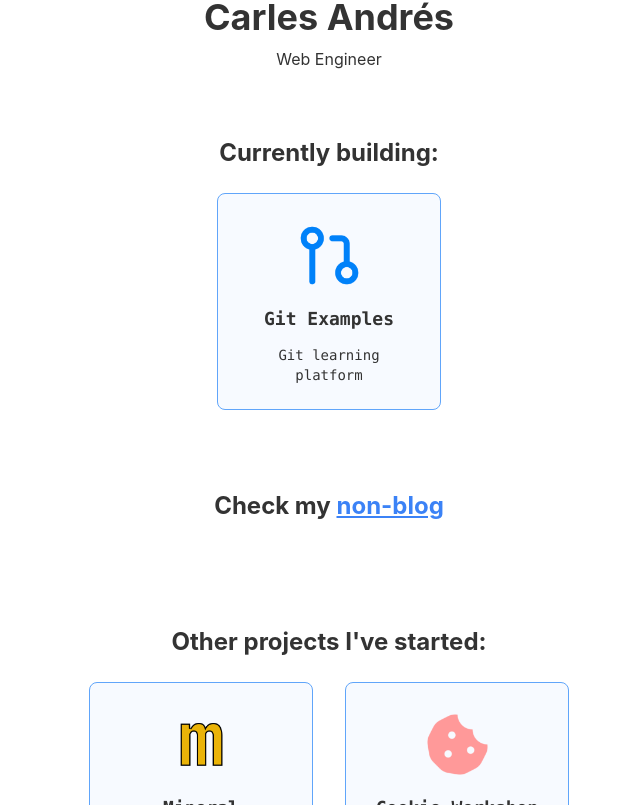
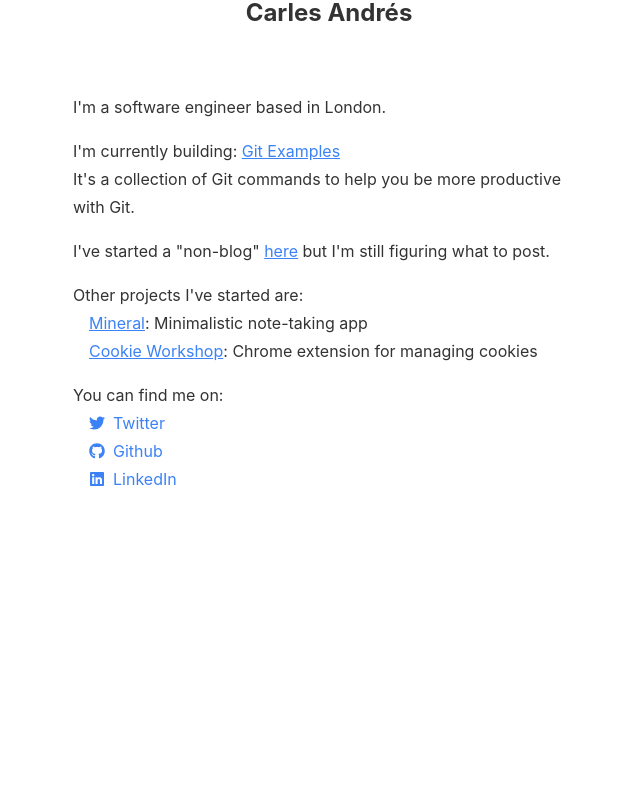
Before and after one commit to carlesandres/mineral, a Next.js app in the folder apps/carlesandres/: page / in a window 1280 px wide. Shown: the part 235-1040 px from the top of the page, without its empty margins (311-951 px from the left). After the commit the page ends 832 px from the top, so only its background shows below. Built offline with nearby package versions, Linux system fonts and the light colour scheme.

Commit message:
Updated personal website

```diff
--- a/apps/carlesandres/src/app/page.tsx
+++ b/apps/carlesandres/src/app/page.tsx
@@ -1,82 +1,97 @@
 import IconLink from '@/components/IconLink';
 import { FaGithub, FaTwitter, FaLinkedin } from 'react-icons/fa';
 import ProfileImage from '@/components/ProfileImage';
-import AppBanner from '@/components/AppBanner';
-import gitExImage from '../../public/gitexamples.png';
-import mineralImage from '../../public/mineral.png';
-import cookieWorkshopImage from '../../public/cookie-workshop.png';
 import Link from 'next/link';
 
 const Homepage = () => (
   <div>
     <main className="sm:mt-8">
-      <div className="central-col mx-auto w-full max-w-4xl text-center leading-7 sm:text-left">
+      <div className="central-col mx-auto w-full max-w-lg text-center leading-7 sm:text-left">
         <section className="mb-8 flex flex-col text-center sm:mb-16 sm:gap-2">
           <ProfileImage className="mx-auto my-8" />
-          <div className="mx-auto text-3xl font-bold sm:text-4xl">
+          <h1 className="mx-auto text-xl font-bold sm:text-2xl">
             Carles Andrés
-          </div>
-          <p>Web Engineer</p>
+          </h1>
         </section>
 
-        <section className="mb-8 p-8 text-center text-base sm:mb-16 sm:p-0 sm:text-lg">
-          <h2 className="mb-6 text-2xl font-bold">{`Currently building:`}</h2>
-          <div className="mx-auto text-center">
-            <AppBanner
-              href="https://gitexamples.com"
-              title="Git Examples"
-              description="Git learning platform"
-              image={gitExImage}
-              className="mx-auto"
-            />
-          </div>
+        <section className="my-4">
+          <p>{`I'm a software engineer based in London.`}</p>
         </section>
 
-        <section className="mb-8 p-4 text-center text-sm !leading-10 sm:mb-16 sm:text-base">
-          <h2 className="mb-6 text-2xl font-bold">
-            Check my{' '}
+        <section className="my-4">
+          <p>
+            {`I'm currently building: `}
+            <Link
+              href="https://gitexamples.com"
+              className="text-blue-500 underline hover:text-blue-600"
+            >
+              Git Examples
+            </Link>
+          </p>
+          <p>
+            {`It's a collection of Git commands to help you be more productive with Git.`}
+          </p>
+        </section>
+
+        <section className="my-4">
+          <p>
+            {`I've started a "non-blog" `}
             <Link
               href="/non-blog"
               className="text-blue-500 underline hover:text-blue-600"
             >
-              non-blog
+              here
             </Link>
-          </h2>
+            {` but I'm still figuring what to post.`}
+          </p>
         </section>
 
-        <section className="mb-8 p-8 text-center text-base sm:mb-16 sm:p-0 sm:text-lg">
-          <h2 className="mb-6 text-2xl font-bold">{`Other projects I've started:`}</h2>
-          <div className="flex flex-col gap-4 sm:flex-row sm:justify-center sm:gap-8">
-            <AppBanner
+        <section className="my-4">
+          <p>{`Other projects I've started are:`}</p>
+          <ul className="ml-4">
+            <li>
+              <Link
                 href="https://mnral.com"
-              title="Mineral"
-              description="Minimalistic note-taking app"
-              image={mineralImage}
-              className="mx-auto sm:m-0"
-            />
-            <AppBanner
+                className="text-blue-500 underline hover:text-blue-600"
+              >
+                Mineral
+              </Link>
+              {`: Minimalistic note-taking app`}
+            </li>
+            <li>
+              <Link
                 href="https://chromewebstore.google.com/detail/cookie-workshop/dlbalngihldhiaallkdaaaonlnljkaao"
-              title="Cookie Workshop"
-              description="Chrome extension to manage cookies"
-              image={cookieWorkshopImage}
-              className="mx-auto sm:m-0"
-            />
-          </div>
+                className="text-blue-500 underline hover:text-blue-600"
+              >
+                Cookie Workshop
+              </Link>
+              {`: Chrome extension for managing cookies`}
+            </li>
+          </ul>
         </section>
 
-        <section className="mx-auto my-auto pb-36 text-center sm:mt-6">
-          <h2 className="mb-6 text-2xl font-bold">{`Find me on:`}</h2>
-          <div className="inline-flex w-48 justify-between gap-4 sm:gap-8">
+        <section className="my-4">
+          <p>{`You can find me on:`}</p>
+          <ul className="ml-4">
+            <li>
               <IconLink href="http://twitter.com/carlesandres">
                 <FaTwitter />
+                <span>Twitter</span>
               </IconLink>
+            </li>
+            <li>
               <IconLink href="http://github.com/carlesandres">
                 <FaGithub />
+                <span>Github</span>
               </IconLink>
+            </li>
+            <li>
               <IconLink href="http://linkedin.com/in/carlesandres">
                 <FaLinkedin />
+                <span>LinkedIn</span>
               </IconLink>
-          </div>
+            </li>
+          </ul>
         </section>
       </div>
     </main>
--- a/apps/carlesandres/src/components/IconLink.tsx
+++ b/apps/carlesandres/src/components/IconLink.tsx
@@ -1,14 +1,13 @@
+import Link from 'next/link';
+
 const IconLink = (props) => {
   return (
-    <a
-      className="rounded-full p-2 text-3xl
-      text-blue-500
-      outline-dotted outline-transparent transition-all duration-300
-      hover:text-[color:#858500] hover:outline-[#858500]"
+    <Link
+      className="flex items-center gap-2 text-blue-500 transition-all duration-300 hover:text-[color:#858500] hover:outline-[#858500]"
       href={props.href}
     >
       {props.children}
-    </a>
+    </Link>
   );
 };
 
```
Lines whose indentation alone changed are shown as unchanged.
